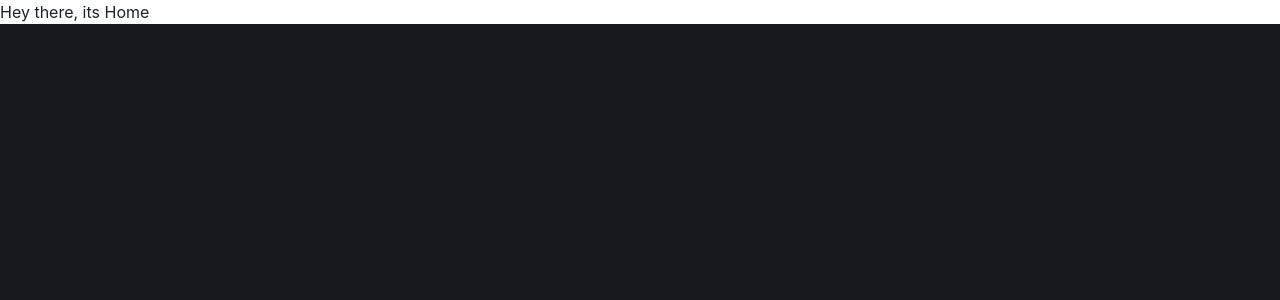
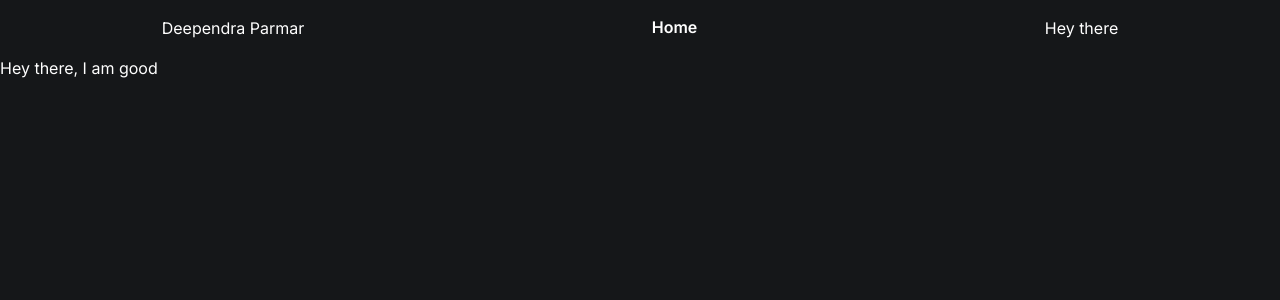
Before and after one commit to DeependraParmar/Deependra-Parmar-Portfolio, a React (Vite) app: page / in a window 1280 px wide. Shown: the top 300 px of the page. Built offline with nearby package versions, Linux system fonts and the light colour scheme.

Commit message:
Basic components setup and styles

```diff
--- /dev/null
+++ b/components/Header.jsx
@@ -0,0 +1,21 @@
+import { Box, Button, HStack } from '@chakra-ui/react'
+import React from 'react'
+import { Link } from 'react-router-dom'
+
+const Header = () => {
+  return (
+    <HStack alignItems={'center'} justifyContent={'space-around'}>
+        <Box py={'4'}>
+            <Link to={'/'}>Deependra Parmar</Link>
+        </Box>
+        <Box>
+            <Link><Button className='navLink' variant={'ghost'} color={'white'}>Home</Button></Link>
+        </Box>
+        <Box>
+            Hey there
+        </Box>
+    </HStack>
+  )
+}
+
+export default Header
--- a/package.json
+++ b/package.json
@@ -16,6 +16,7 @@
     "framer-motion": "^11.2.12",
     "react": "^18.3.1",
     "react-dom": "^18.3.1",
+    "react-icons": "^5.2.1",
     "react-router-dom": "^6.24.1",
     "sass": "^1.77.6"
   },
--- a/pages/Home.jsx
+++ b/pages/Home.jsx
@@ -2,9 +2,9 @@ import React from 'react'
 
 const Home = () => {
   return (
-    <div>
-      Hey there, its Home
-    </div>
+    <>
+      <div>Hey there, I am good</div>
+    </>
   )
 }
 
--- a/src/App.jsx
+++ b/src/App.jsx
@@ -4,12 +4,14 @@ import { Suspense } from "react";
 import Home from "../pages/Home";
 import Skills from "../pages/Skills";
 import "../styles/index.scss";
+import Header from "../components/Header";
 
 function App() {
 
   return (
     <>
       <Router>
+        <Header />
         <Suspense fallback={<div>Loading...</div>}>
           <Routes>
             <Route path="/" element={<Home />} />
--- /dev/null
+++ b/styles/home.scss
@@ -0,0 +1,7 @@
+.navLink{
+    color: white;
+
+    :hover{
+        background-color: none !important;
+    }
+}
--- a/styles/index.scss
+++ b/styles/index.scss
@@ -1,12 +1,12 @@
+@import url('https://fonts.googleapis.com/css2?family=Inter:wght@100..900&display=swap');
 @import "./colors.scss";
 
-:root{
-    background-color: $background-main;
-}
 
 *{
     margin: 0;
     padding: 0;
     box-sizing: border-box;
-    background-color: transparent;
+    background-color: $background-main;
+    color: white;
+    font-family: Inter, sans-serif;
 }
```
Also changed, not shown: 1 other file (tests, documents, lock files or other folders).
